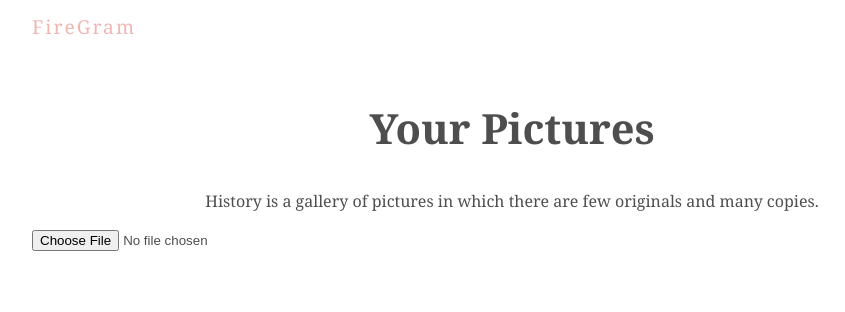
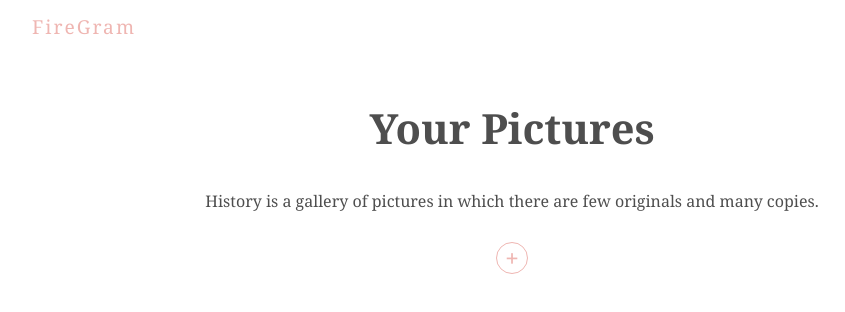
Before and after one commit to uzairafridi00/react-learning, a React (Create React App) app in the folder firegram/: page / in a window 1280 px wide. Shown: the top 312 px of the page, without its empty margins (128-973 px from the left). Built offline with nearby package versions, Linux system fonts and the light colour scheme.

Commit message:
Config file has been set and Progress Bar Created

```diff
--- /dev/null
+++ b/firegram/src/comps/ProgressBar.js
@@ -0,0 +1,10 @@
+import React from 'react'
+import useStorage from '../hooks/useStorage'
+
+function ProgressBar() {
+  return (
+    <div className='progress-bar'>ProgressBar</div>
+  )
+}
+
+export default ProgressBar
--- a/firegram/src/comps/UploadForm.js
+++ b/firegram/src/comps/UploadForm.js
@@ -1,11 +1,12 @@
 import React, { useState } from "react";
+import ProgressBar from "./ProgressBar";
 
 function UploadForm() {
   const [file, setFile] = useState(null);
   const [error, setError] = useState(null);
 
   const types = ["image/png", "image/jpg", "image/jpeg"];
-  const changeHandler = (e) => {
+  const handleChange = (e) => {
     // console.log('changed')
     let selected = e.target.files[0];
     // console.log(selected);
@@ -19,11 +20,15 @@ function UploadForm() {
   };
 
   return (
-    <form action="">
-      <input type="file" onChange={changeHandler} />
+    <form>
+      <label>
+        <input type="file" onChange={handleChange} />
+        <span>+</span>
+      </label>
       <div className="output">
-        {error && <div className="error">{error}</div>}
-        {file && <div>{file.name}</div>}
+        { error && <div className="error">{ error }</div>}
+        { file && <div>{ file.name }</div> }
+        { file && <ProgressBar file={file} setFile={setFile} /> }
       </div>
     </form>
   );
--- a/firegram/src/firebase/config.js
+++ b/firegram/src/firebase/config.js
@@ -1,11 +1,6 @@
-import * as firebase from 'firebase/app';
-import 'firebase/storage';
-import 'firebase/firestore';
-
-// Import the functions you need from the SDKs you need
-import { initializeApp } from "firebase/app";
-// TODO: Add SDKs for Firebase products that you want to use
-// https://firebase.google.com/docs/web/setup#available-libraries
+import firebase from 'firebase/compat/app';
+import 'firebase/compat/firestore';
+import 'firebase/compat/storage';
 
 // Your web app's Firebase configuration
 const firebaseConfig = {
@@ -13,10 +8,10 @@ const firebaseConfig = {
 };
 
 // Initialize Firebase
-const app = initializeApp(firebaseConfig);
+firebase.initializeApp(firebaseConfig);
 
 const projectstorage = firebase.storage();
 const projectfirestore = firebase.firestore();
 
 // Exporting them to be used in other files
-export {projectfirestore, projectstorage};
+export { projectfirestore, projectstorage };
--- a/firegram/src/index.css
+++ b/firegram/src/index.css
@@ -30,12 +30,84 @@ body{
 }
 
 /* upload form styles */
-
+form{
+  margin: 30px auto 10px;
+  text-align: center;
+}
+label input{
+  height: 0;
+  width: 0;
+  opacity: 0;
+}
+label{
+  display: block;
+  width: 30px;
+  height: 30px;
+  border: 1px solid var(--primary);
+  border-radius: 50%;
+  margin: 10px auto;
+  line-height: 30px;
+  color: var(--primary);
+  font-weight: bold;
+  font-size: 24px;
+}
+label:hover{
+  background: var(--primary);
+  color: white;
+}
+.output{
+  height: 60px;
+  font-size: 0.8rem;
+}
+.error{
+  color: var(--error);
+}
 
 /* progress bar styles */
-
+.progress-bar{
+  height: 5px;
+  background: var(--primary);
+  margin-top: 20px;
+}
 
 /* image grid styles */
-
+.img-grid{
+  margin: 20px auto;
+  display: grid;
+  grid-template-columns: 1fr 1fr 1fr;
+  grid-gap: 40px;
+}
+.img-wrap{
+  overflow: hidden;
+  height: 0;
+  padding: 50% 0;
+  /* padding controls height, will always be perfectly square regardless of width */
+  position: relative;
+  opacity: 0.8;
+}
+.img-wrap img{
+  min-width: 100%;
+  min-height: 100%;
+  max-width: 150%;
+  position: absolute;
+  top: 0;
+  left: 0;
+}
 
 /* modal styles */
+.backdrop{
+  position: fixed;
+  top: 0;
+  left: 0;
+  width: 100%;
+  height: 100%;
+  background: rgba(0,0,0,0.5);
+}
+.backdrop img{
+  display: block;
+  max-width: 60%;
+  max-height: 80%;
+  margin: 60px auto;
+  box-shadow: 3px 5px 7px rgba(0,0,0,0.5);
+  border: 3px solid white;
+}
```
